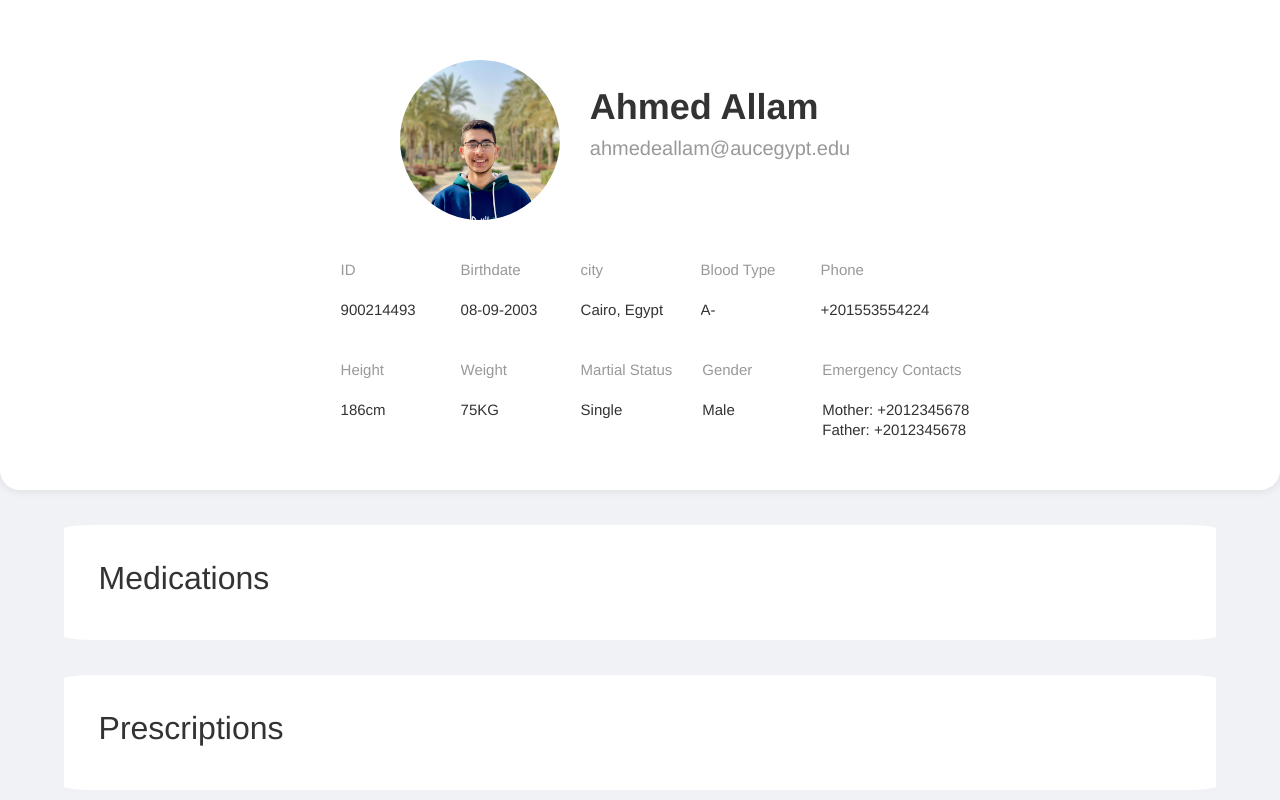
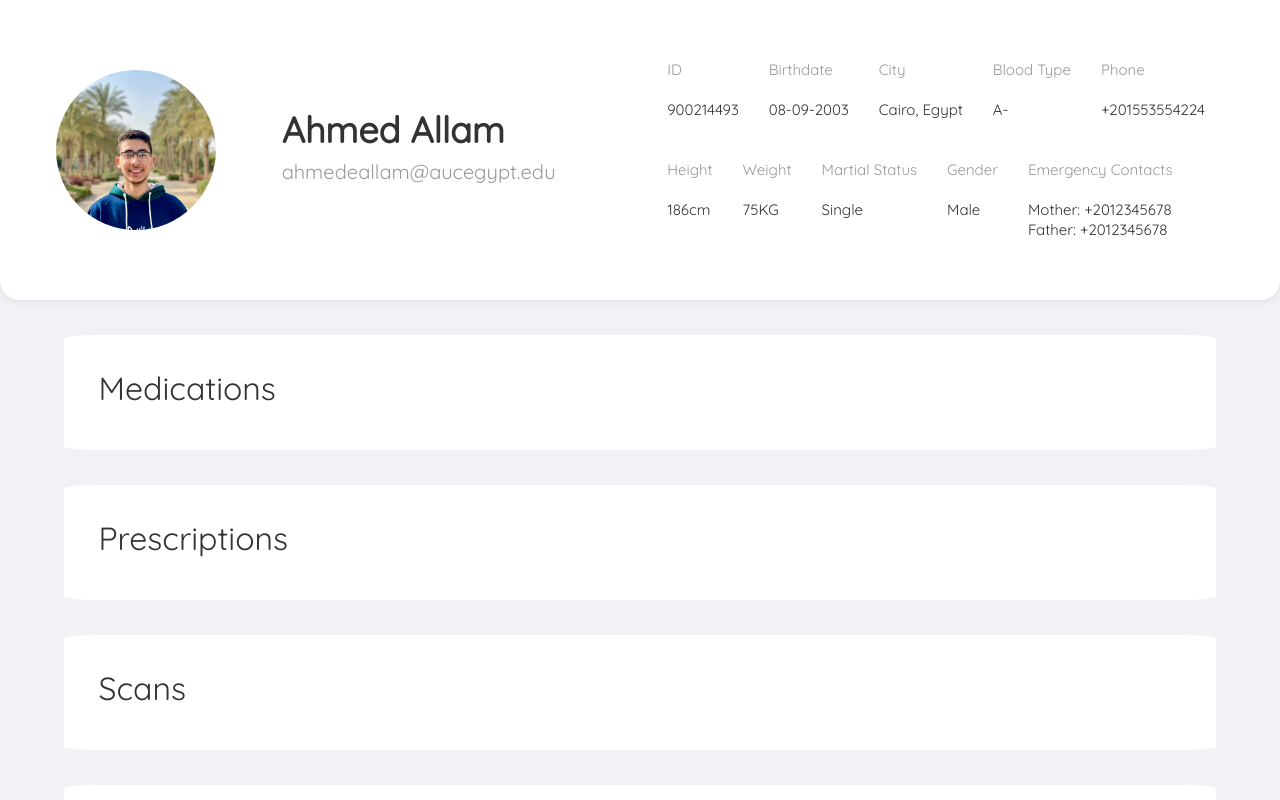
Before and after one commit to ahmedemad3965/MediCard, a plain HTML site: page index.html in a window 1280 px wide. Shown: the top 800 px of the page. Drawn offline with nearby package versions, Linux system fonts and the light colour scheme.

Commit message:
Finished the top content sections, change the font to QuickSand

```diff
--- a/index.html
+++ b/index.html
@@ -5,6 +5,7 @@
     <meta charset="UTF-8">
     <meta http-equiv="X-UA-Compatible" content="IE=edge">
     <meta name="viewport" content="width=device-width, initial-scale=1.0">
+    <link href='https://fonts.googleapis.com/css?family=Quicksand' rel='stylesheet'>
     <link rel="stylesheet" href="https://cdn.jsdelivr.net/npm/bootstrap@4.4.1/dist/css/bootstrap.min.css"
         integrity="sha384-Vkoo8x4CGsO3+Hhxv8T/Q5PaXtkKtu6ug5TOeNV6gBiFeWPGFN9MuhOf23Q9Ifjh" crossorigin="anonymous">
     <link rel="stylesheet" href="https://cdnjs.cloudflare.com/ajax/libs/font-awesome/4.7.0/css/font-awesome.min.css">
@@ -14,12 +15,13 @@
 
 <body>
 
-    <div id="top-content" >
-        <div class="row">
-            <div id="image-name" class="col-auto">
+    <div id="top-content">
+        <div id="row">
+            <div id="image" class="col-xs-12 col-md-5 col-xl-2">
                 <img id="profile-photo" src="img.jpg" />
+            </div>
 
-                <div id="name-container">
+            <div id="name-container" class="col-xs-12 col-md-7 col-xl-3">
                 <h3 id="name">
                     Ahmed Allam
                 </h3>
@@ -27,12 +29,10 @@
                     ahmedeallam@aucegypt.edu
                 </h3>
             </div>
-            </div>
 
-            <div id="basic-info" class="col-auto">
-                <div>
-                    <div id="id" class="name">
-                        <span>
+            <div id="basic-info" class="col-sm-10 offset-xl-1 col-xl-6 float-right">
+                <div id="id">
+                    <span class="name">
                         ID
                     </span>
 
@@ -54,7 +54,7 @@
 
                 <div id="city">
                     <span class="name">
-                            city
+                        City
                     </span>
 
                     <span class="value">
@@ -84,9 +84,7 @@
                     </span>
 
                 </div>
-                </div>
 
-                <div>
                 <div id="height">
                     <span class="name">
                         Height
@@ -142,7 +140,6 @@
                         Father: +2012345678
                     </span>
 
-                    </div>
                 </div>
             </div>
         </div>
--- a/style.css
+++ b/style.css
@@ -7,12 +7,14 @@ body {
     color: #333333;
     margin: 0;
     padding: 0;
+    font-family: 'Quicksand';
 }
 
 #top-content {
     display: flex;
     background-color: #FFFFFF;
-    padding: 20px 80px 10px;
+    padding-top: 20px;
+    padding-bottom: 20px;
     width: 100%;
     box-shadow: 0px 0px 10px rgba(0, 0, 0, 0.1);
     border-bottom-right-radius: 20px;
@@ -23,41 +25,62 @@ body {
     width: 160px;
     height: 160px;
     border-radius: 50%;
+    margin: auto;
 }
 
-#top-content .row {
+@media screen and (min-width: 768px) {
+    #top-content img {
+        margin: auto 0 auto auto !important;
+    }
+}
+
+#top-content #row {
     width: 100%;
+    display: flex;
+    flex-wrap: wrap;
 }
 
 #top-content #name-container {
-    margin-left: 30px;
-    margin-top: 25px;
     display: block;
+}
+
+@media screen and (max-width: 768px) {
+    #top-content #name-container {
+        margin-top: 25px;
+    }
 }
 
 #top-content #name-container #name {
     font-size: 36px;
     font-weight: bold;
     color: #333333;
+    text-align: center;
 }
 
 #top-content #name-container #email {
     font-size: 20px;
     color: #999999;
+    text-align: center;
 }
 
-#top-content #image-name {
-    margin-top: 40px;
+@media screen and (min-width: 768px) {
+    #name, #email {
+        text-align: left !important;
+    }
+}
+
+#top-content #image {
     display: flex;
 }
 
-#top-content .col-auto {
-    margin-right: auto;
-    margin-left: auto;
+#top-content [class^='col-'] {
+    margin: auto;
 }
 
 
 #top-content #basic-info {
+    display: flex;
+    flex-wrap: wrap;
     margin-top: 40px;
 }
 
@@ -67,8 +90,9 @@ body {
 }
 
 #top-content #basic-info div {
+    display: block;
+    flex-basis: auto;
     margin-left: 30px;
-    min-width: 90px;
 }
 
 #top-content #basic-info .value {
@@ -76,7 +100,6 @@ body {
 }
 
 #top-content #basic-info .name {
-    display: block;
     font-size: 15px;
     color: #999999;
 }
```
Lines whose indentation alone changed are shown as unchanged.
